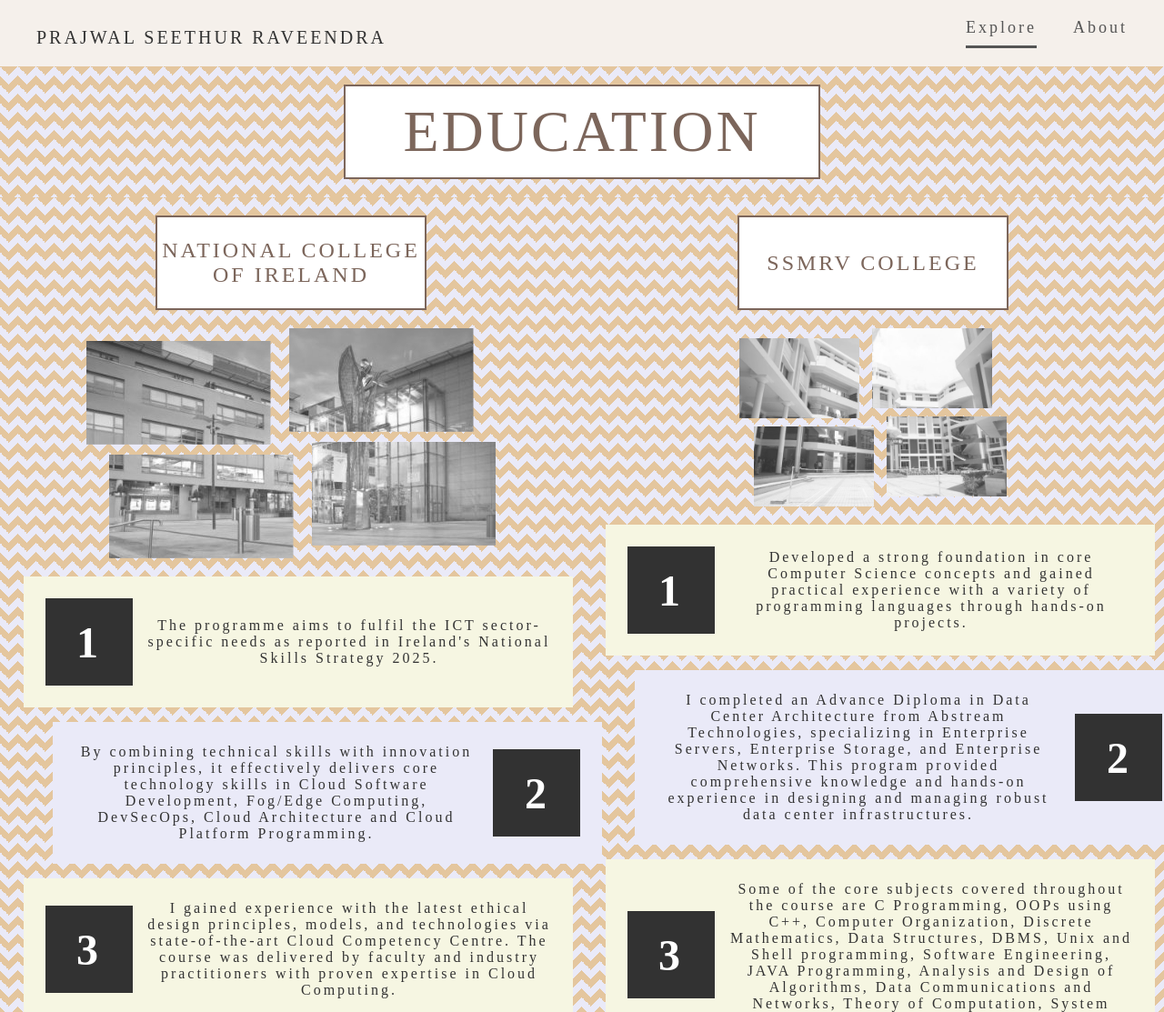
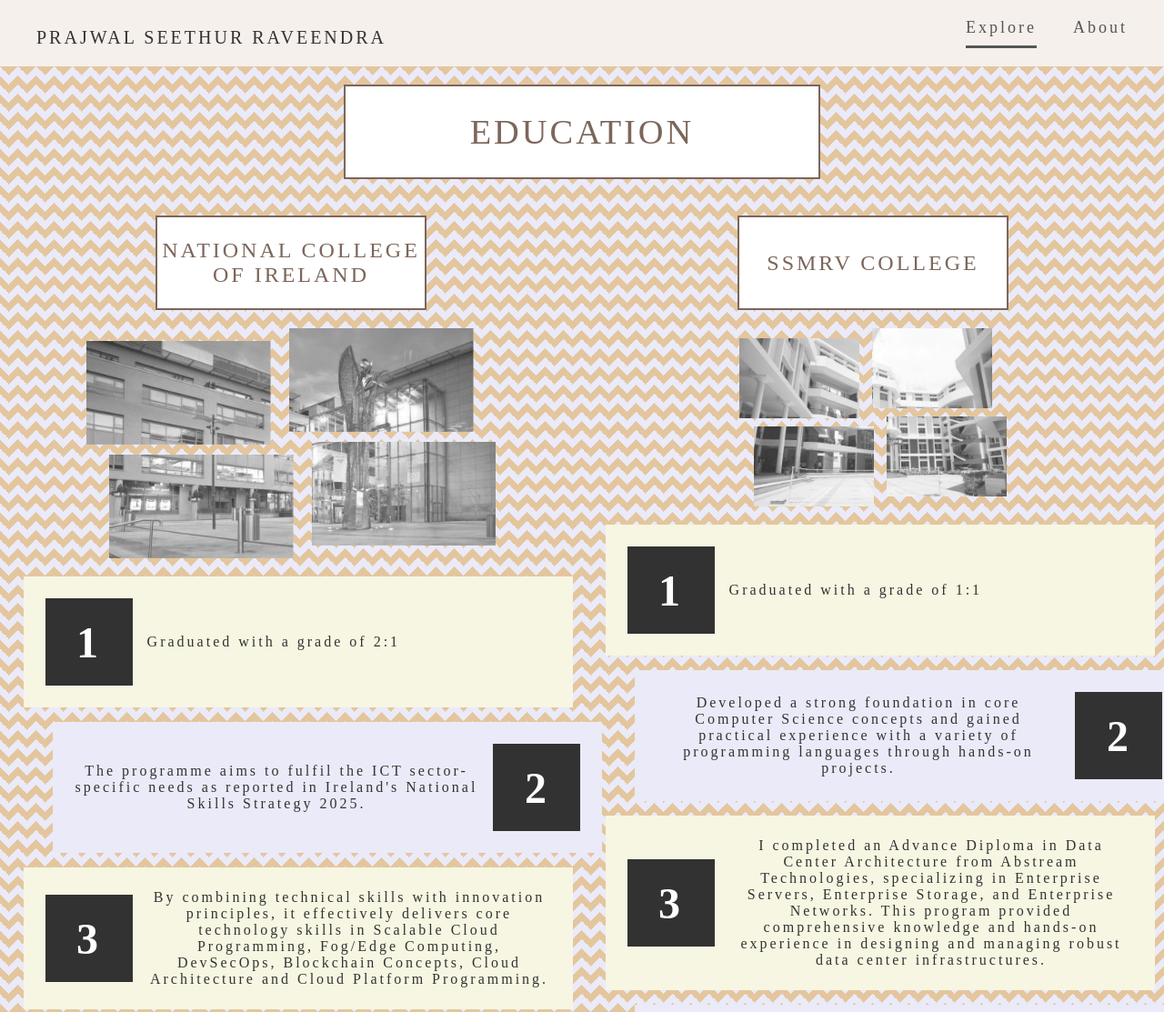
Before and after one commit to prajwalsr7/Portfolio, a website: page education.html in a window 1280 px wide. Shown: the top 1113 px of the page at 91% size. Drawn offline with Linux system fonts and the light colour scheme; a web font is replaced by a local one.

Commit message:
4th commit

```diff
--- a/education.html
+++ b/education.html
@@ -14,12 +14,13 @@
             <a href="index.html" class="active">Explore</a>
             <a href="about.html">About</a>
         </div>
-        <div class="edu-h2div">
-            <div class="edu-box">
-                <h2 class="edu-h2">EDUCATION</h2>
+
+        <div class="edu">
+            <div class="edu-h2div">
+                <div class="edu-box">
+                    <h2 class="edu-h2">EDUCATION</h2>
+                </div>
             </div>
-        </div>
-        <div class="edu">
             <div class="row">
                 <div class="column">
                     <div class="edu-box">
@@ -27,8 +28,9 @@
                     </div>
                     <img src="images/img_national_college_of_ireland.jpg">
                     <ol role="list">
+                        <li>Graduated with a grade of 2:1</li>
                         <li>The programme aims to fulfil the ICT sector-specific needs as reported in Ireland's National Skills Strategy 2025.</li>
-                        <li>By combining technical skills with innovation principles, it effectively delivers core technology skills in Cloud Software Development, Fog/Edge Computing, DevSecOps, Cloud Architecture and Cloud Platform Programming.</li>
+                        <li>By combining technical skills with innovation principles, it effectively delivers core technology skills in Scalable Cloud Programming, Fog/Edge Computing, DevSecOps, Blockchain Concepts, Cloud Architecture and Cloud Platform Programming.</li>
                         <li>I gained experience with the latest ethical design principles, models, and technologies via state-of-the-art Cloud Competency Centre. The course was delivered by faculty and industry practitioners with proven expertise in Cloud Computing.</li>
                         <li>I gained valuable insights into utilizing various cloud technologies and deepened my understanding of their underlying mechanisms through hands-on experience while working on my assignments.</li>
                     </ol>
@@ -39,6 +41,7 @@
                     </div>
                     <img src="images/ssmrv.jpg" style="width: 50%;">
                     <ol role="list">
+                        <li>Graduated with a grade of 1:1</li>
                         <li>Developed a strong foundation in core Computer Science concepts and gained practical experience with a variety of programming languages through hands-on projects.</li>
                         <li>I completed an Advance Diploma in Data Center Architecture from Abstream Technologies, specializing in Enterprise Servers, Enterprise Storage, and Enterprise Networks. This program provided comprehensive knowledge and hands-on experience in designing and managing robust data center infrastructures.</li>
                         <li>Some of the core subjects covered throughout the course are C Programming, OOPs using C++, Computer Organization, Discrete Mathematics, Data Structures, DBMS, Unix and Shell programming, Software Engineering, JAVA Programming, Analysis and Design of Algorithms, Data Communications and Networks, Theory of Computation, System Programming and Web Programming.</li>
--- a/style.css
+++ b/style.css
@@ -233,7 +233,6 @@
 
 .edu-h2div {
   background-color: #e5e5f7;
-  opacity: 0.8;
   background-image: linear-gradient(135deg, #deb887 25%, transparent 25%), linear-gradient(225deg, #deb887 25%, transparent 25%), linear-gradient(45deg, #deb887 25%, transparent 25%), linear-gradient(315deg, #deb887 25%, #e5e5f7 25%);
   background-position:  10px 0, 10px 0, 0 0, 0 0;
   background-size: 20px 20px;
@@ -256,10 +255,8 @@
 }
 
 .edu-h2 {
-  font: 400 1em/1.33;
-  font-weight: 400;
-  line-height: 1;
-  font-size: 5vw;
+  font-weight: 100;
+  font-size: 3vw;
   color: #5c4033;
   text-align: center;
 }
@@ -350,7 +347,7 @@
 
 /* Contact Section */
 .contact-container {
-  padding: 50px 100px;
+  padding: 200px 100px;
   background-color: #ffffff;
   margin-top: 400px; /* Add spacing from above */
   text-align: center; /* Center-align text */
```
Also changed, not shown: about.html (+8 -4 lines), index.html (+7 -0 lines).
